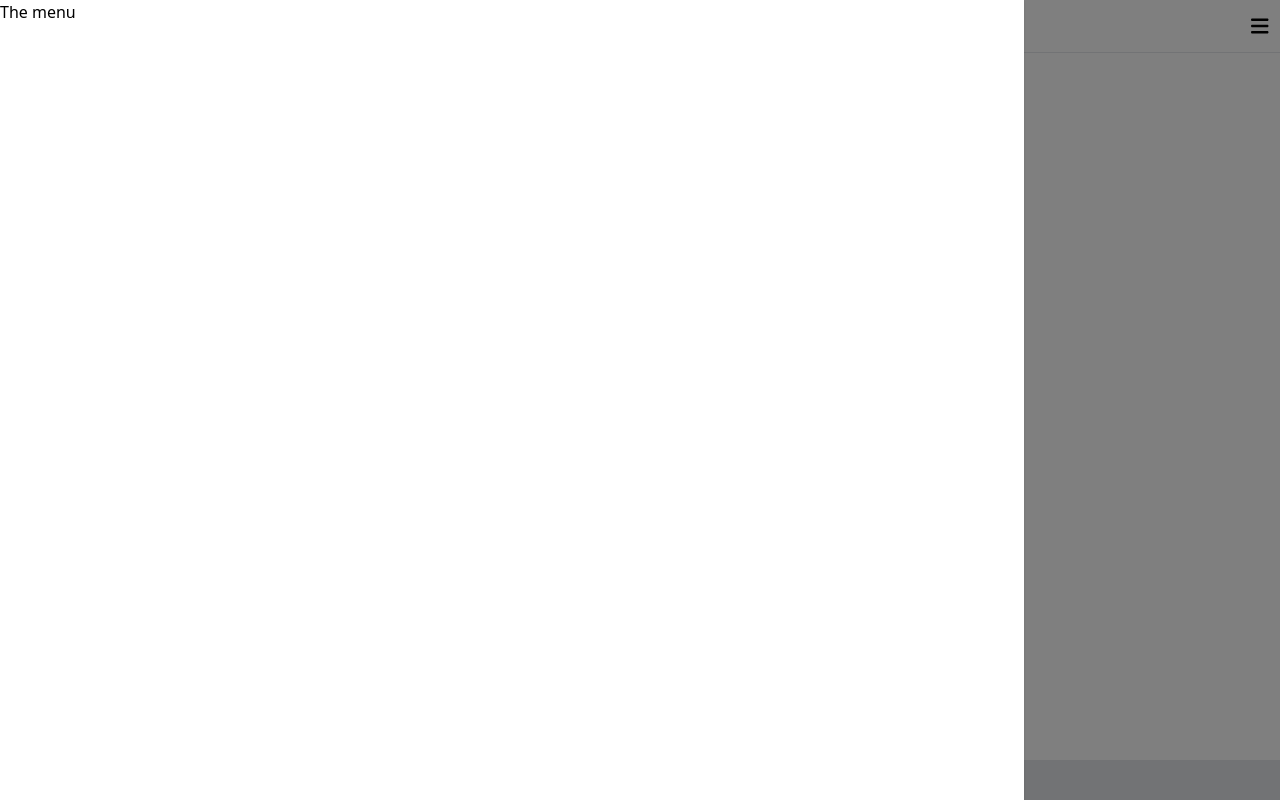
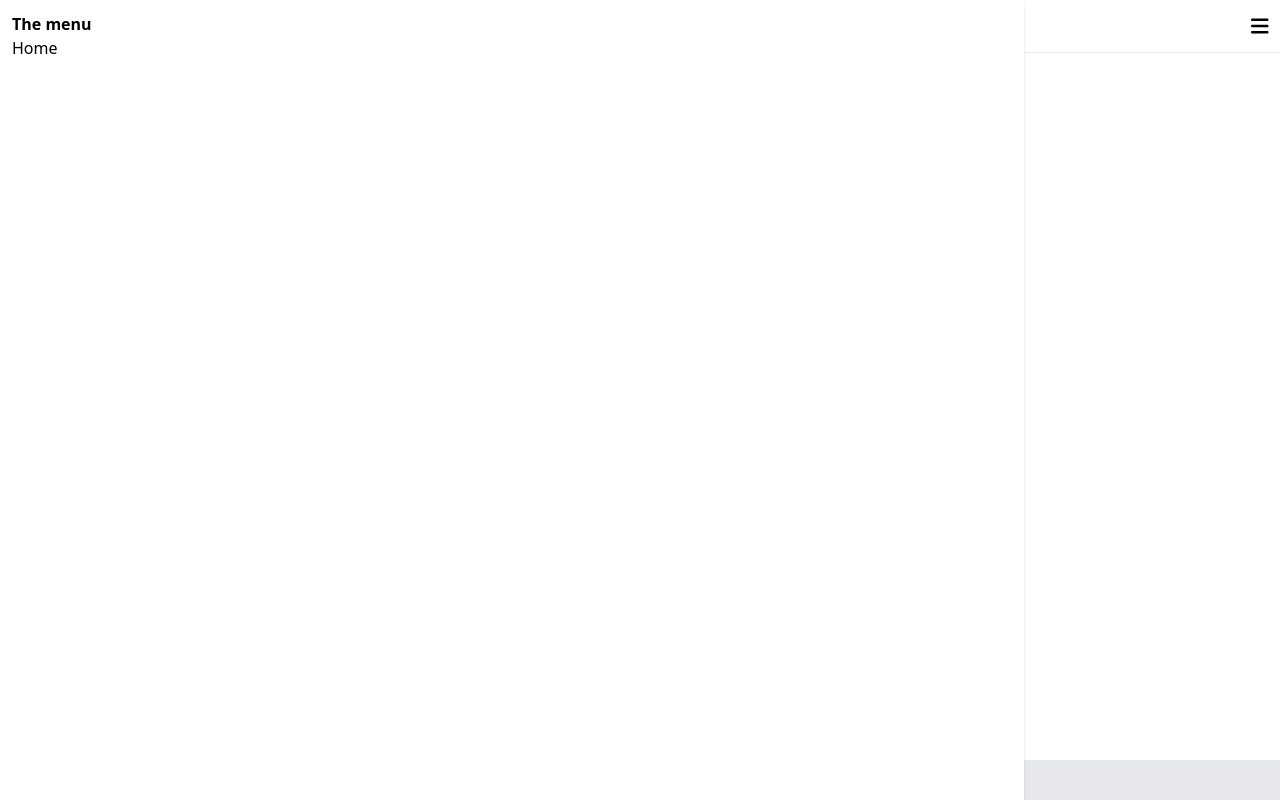
Before and after one commit to firdhair/mini_project, a React (Create React App) app: page / in a window 1280 px wide. Both pictures are taken after a click on the icon 1259 px from the left and 25 px from the top of the page. Built offline with nearby package versions, Linux system fonts and the light colour scheme.

Commit message:
animate the navigation

```diff
--- a/package.json
+++ b/package.json
@@ -15,6 +15,7 @@
     "react": "^18.2.0",
     "react-dom": "^18.2.0",
     "react-scripts": "5.0.1",
+    "react-spring": "^9.6.1",
     "tailwindcss": "^3.2.4",
     "web-vitals": "^2.1.4"
   },
--- a/src/Components/Navigation.js
+++ b/src/Components/Navigation.js
@@ -1,18 +1,37 @@
 import React, { useState } from "react";
 import { FontAwesomeIcon } from "@fortawesome/react-fontawesome";
 import { faBars } from "@fortawesome/free-solid-svg-icons";
+import { useTransition, animated } from "react-spring";
 
 function Navigation(){
     const [showMenu, setShowMenu] = useState(false)
 
+    // const transitions = useTransition(showMenu, null, {
+    //     from: {position: 'absolute', opacity: 0},
+    //     enter: {opacity: 1},
+    //     leave: {opacity: 0},
+    // })
+    const menuTransitions = useTransition(showMenu, {
+        from: { opacity: 0, transform: 'translateX(-100%)' },
+        enter: { opacity: 1, transform: 'translateX(0%)' },
+        leave: { opacity: 0, transform: 'translateX(-100%)' },
+    })
+
+    const maskTransitions = useTransition(showMenu, {
+        from: { position: 'absolute', opacity: 0 },
+        enter: { opacity: 1 },
+        leave: { opacity: 0 },
+    })
+
     // let menu = <div> This is the menu </div>
-    let menu
-    let menuMask
+    // let menu
+    // let menuMask
 
-    if(showMenu){
-        menu = <div className="fixed bg-white top-0 left-0 w-4/5 h-full z-50 shadow">The menu</div>
-        menuMask = <div className="bg-black-t-50 fixed top-0 left-0 w-full h-full z-50" onClick={() => setShowMenu(false)}></div>
-    }
+    // if(showMenu){
+    //     menu = <div className="fixed bg-white top-0 left-0 w-4/5 h-full z-50 shadow">The menu</div>
+    //     menuMask = <div className="bg-black-t-50 fixed top-0 left-0 w-full h-full z-50" onClick={() => setShowMenu(false)}></div>
+    // }
+
 
     return (
         <nav>
@@ -20,8 +39,48 @@
                 <FontAwesomeIcon icon={faBars} onClick={() => setShowMenu(!showMenu)}/>
             </span>
             {/* { showMenu ? menu : null } */}
-            {menuMask}
-            {menu}
+            {/* {menuMask}
+            {menu} */}
+            {/* {
+                transitions.map(({ item, key, props }) =>
+                    item && <animated.div key={key} style={props}>v</animated.div>
+                )
+            } */}
+            {/* {
+            transitions((style, item) => (
+                item && <animated.div style={style} className="bg-black-t-50 fixed top-0 left-0 w-full h-full z-50"  onClick={() => setShowMenu(false)}></animated.div>
+            ))
+            }  */}
+            {
+                maskTransitions(({ item, key, props }) =>
+                    item &&
+                    <animated.div
+                        key={key}
+                        style={props}
+                        className="bg-black-t-50 fixed top-0 left-0 w-full h-full z-50"
+                        onClick={() => setShowMenu(false)}
+                    >
+                    </animated.div>
+                )
+            }
+            {
+            menuTransitions((style, key, item) => (
+                item &&
+                key &&
+                <animated.div key={key} style={style} className="fixed bg-white top-0 left-0 w-4/5 h-full z-50 shadow p-3">
+                    <span className="font-bold">The menu</span>
+                    <ul>
+                        <li>Home</li>
+
+                    </ul>
+                </animated.div>
+            ))
+            }
+             {/* {
+            transitions((item, key, props) => (
+                item && key && <animated.div key={key} style={props}>v</animated.div>
+            ))
+            }  */}
         </nav>
     )
 }
```
Also changed, not shown: 1 other file (tests, documents, lock files or other folders).
